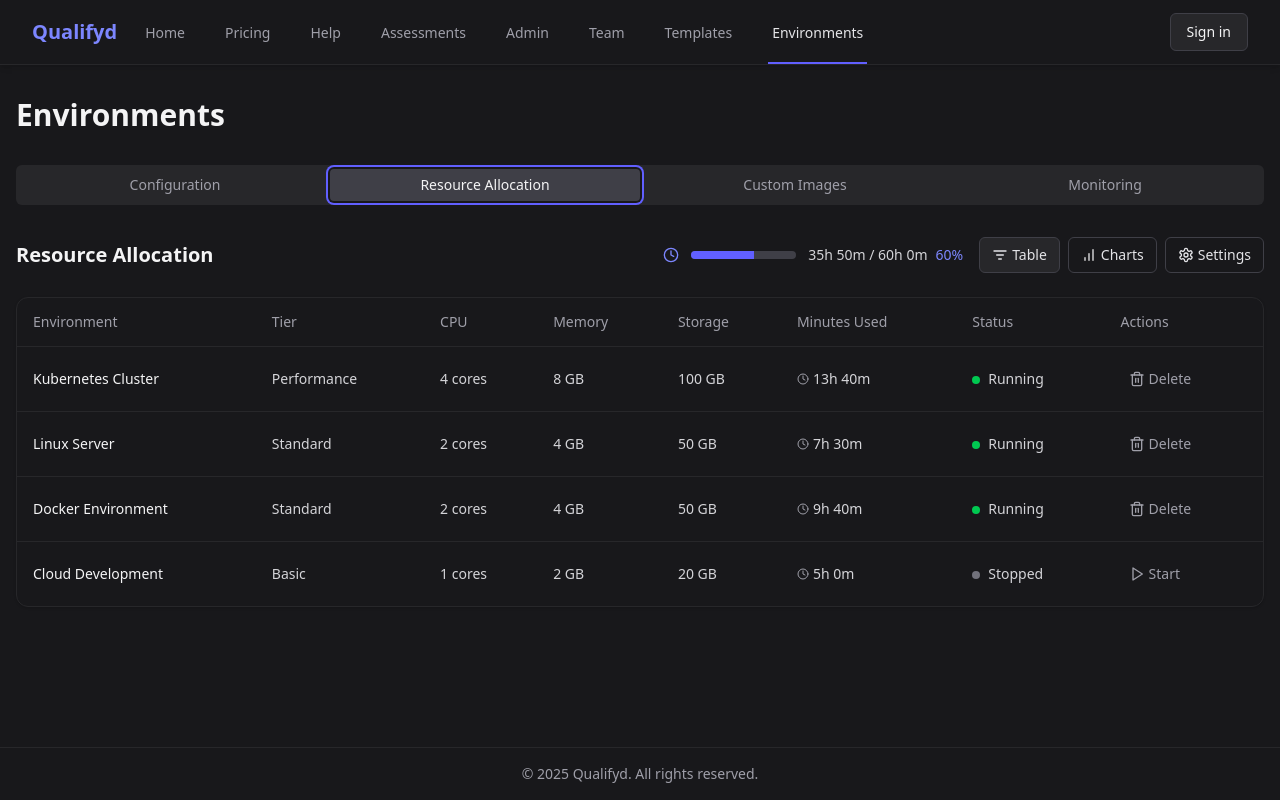
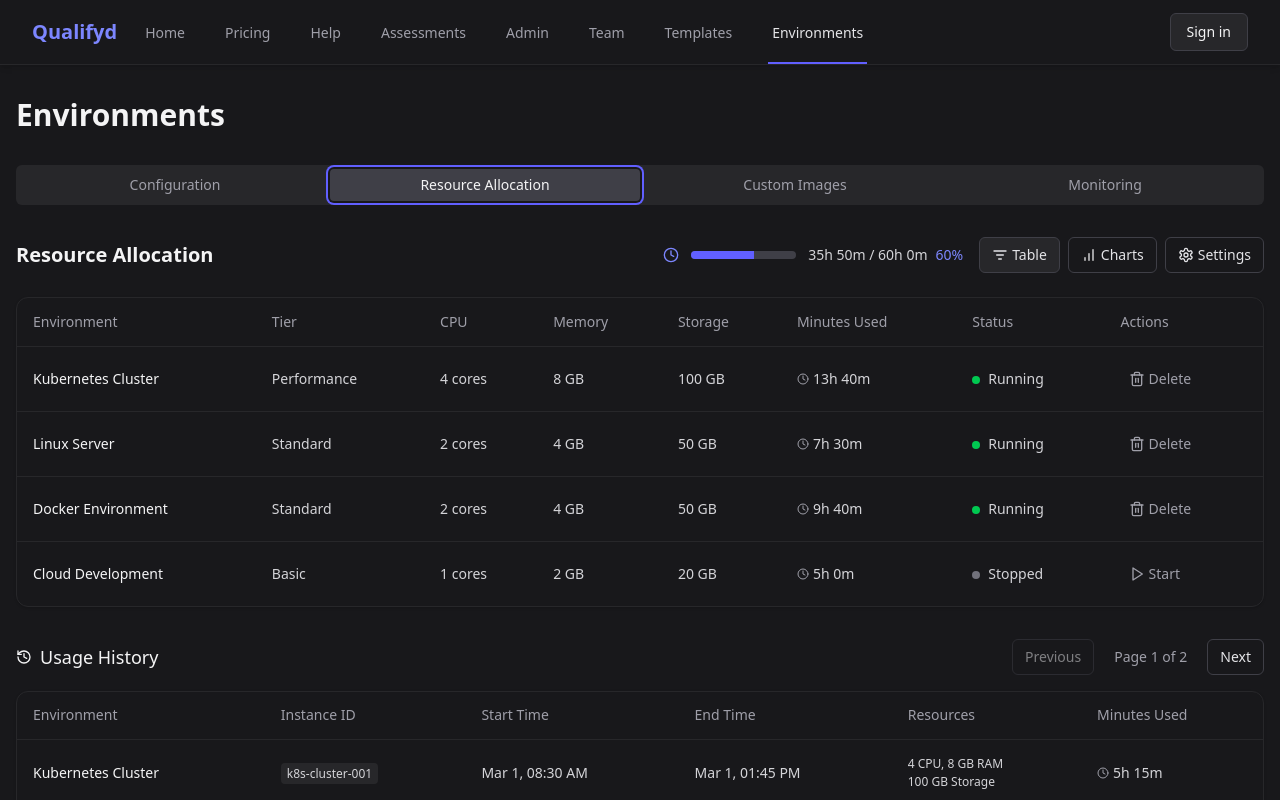
Before and after one commit to cstanislawski/qualifyd, a Next.js app in the folder frontend/: page /environments in a window 1280 px wide. Both pictures are taken after a click on the tab "Resource Allocation". Shown: the top 800 px of the page. Built offline with nearby package versions, Linux system fonts and the light colour scheme.

Commit message:
add history in allocation

```diff
--- a/frontend/src/app/environments/components/ResourceAllocationList.tsx
+++ b/frontend/src/app/environments/components/ResourceAllocationList.tsx
@@ -5,7 +5,7 @@ import { Button } from '@/components/ui/button';
 import { Card, CardContent } from '@/components/ui/card';
 import { Progress } from '@/components/ui/progress';
 import { Table, TableBody, TableCell, TableHead, TableHeader, TableRow } from '@/components/ui/table';
-import { BarChart, Settings, Clock, Play, Trash2, ListFilter } from 'lucide-react';
+import { BarChart, Settings, Clock, Play, Trash2, ListFilter, History } from 'lucide-react';
 
 // Mock data for resource allocation
 const mockResourceData = {
@@ -69,6 +69,107 @@ const mockResourceData = {
       status: 'Stopped',
     },
   ],
+  // Mock data for usage history
+  history: [
+    {
+      id: 'hist-1',
+      configId: 'env-1',
+      instanceId: 'k8s-cluster-001',
+      startTime: '2023-03-01T08:30:00Z',
+      endTime: '2023-03-01T13:45:00Z',
+      minutes: 315,
+      resources: {
+        cpu: 4,
+        memory: 8,
+        storage: 100,
+      },
+      tier: 'Performance',
+    },
+    {
+      id: 'hist-2',
+      configId: 'env-1',
+      instanceId: 'k8s-cluster-002',
+      startTime: '2023-03-01T14:30:00Z',
+      endTime: '2023-03-01T18:15:00Z',
+      minutes: 225,
+      resources: {
+        cpu: 4,
+        memory: 8,
+        storage: 100,
+      },
+      tier: 'Performance',
+    },
+    {
+      id: 'hist-3',
+      configId: 'env-2',
+      instanceId: 'linux-server-001',
+      startTime: '2023-03-01T09:00:00Z',
+      endTime: '2023-03-01T15:30:00Z',
+      minutes: 390,
+      resources: {
+        cpu: 2,
+        memory: 4,
+        storage: 50,
+      },
+      tier: 'Standard',
+    },
+    {
+      id: 'hist-4',
+      configId: 'env-3',
+      instanceId: 'docker-env-001',
+      startTime: '2023-03-01T10:15:00Z',
+      endTime: '2023-03-01T19:45:00Z',
+      minutes: 570,
+      resources: {
+        cpu: 2,
+        memory: 4,
+        storage: 50,
+      },
+      tier: 'Standard',
+    },
+    {
+      id: 'hist-5',
+      configId: 'env-4',
+      instanceId: 'cloud-dev-001',
+      startTime: '2023-02-28T14:00:00Z',
+      endTime: '2023-02-28T19:00:00Z',
+      minutes: 300,
+      resources: {
+        cpu: 1,
+        memory: 2,
+        storage: 20,
+      },
+      tier: 'Basic',
+    },
+    {
+      id: 'hist-6',
+      configId: 'env-2',
+      instanceId: 'linux-server-002',
+      startTime: '2023-02-28T08:45:00Z',
+      endTime: '2023-02-28T09:30:00Z',
+      minutes: 45,
+      resources: {
+        cpu: 2,
+        memory: 4,
+        storage: 50,
+      },
+      tier: 'Standard',
+    },
+    {
+      id: 'hist-7',
+      configId: 'env-3',
+      instanceId: 'docker-env-002',
+      startTime: '2023-02-27T13:20:00Z',
+      endTime: '2023-02-27T13:30:00Z',
+      minutes: 10,
+      resources: {
+        cpu: 2,
+        memory: 4,
+        storage: 50,
+      },
+      tier: 'Standard',
+    },
+  ],
   // Mock data for usage over time
   usageHistory: {
     "7d": [
@@ -102,7 +203,9 @@ const mockResourceData = {
 export function ResourceAllocationList() {
   const [resourceData] = useState(mockResourceData);
   const [view, setView] = useState('table');
-  const [timeframe, setTimeframe] = useState('7d');
+  const [timeframe, setView2] = useState('7d');
+  const [historyPage, setHistoryPage] = useState(1);
+  const itemsPerPage = 5;
 
   // Calculate the percentage used for minutes
   const minutesPercentage = (resourceData.summary.minutes.used / resourceData.summary.minutes.total) * 100;
@@ -120,6 +223,22 @@ export function ResourceAllocationList() {
     const minutes = totalMinutes % 60;
     return `${hours}h ${minutes > 0 ? minutes + 'm' : '0m'}`;
   }
+
+  // Format ISO date to readable format
+  function formatDate(dateString: string) {
+    return new Date(dateString).toLocaleDateString('en-US', {
+      month: 'short',
+      day: 'numeric',
+      hour: '2-digit',
+      minute: '2-digit'
+    });
+  }
+
+  // Get paginated history items
+  const paginatedHistory = resourceData.history.slice(
+    (historyPage - 1) * itemsPerPage,
+    historyPage * itemsPerPage
+  );
 
   return (
     <div className="space-y-6">
@@ -178,6 +297,8 @@ export function ResourceAllocationList() {
 
       {/* Environment Resource Table/Chart View */}
       {view === 'table' ? (
+        <div className="space-y-6">
+          {/* Summary Table */}
           <Card className="bg-zinc-900 border-zinc-800">
             <CardContent className="p-0">
               <Table>
@@ -240,6 +361,87 @@ export function ResourceAllocationList() {
               </Table>
             </CardContent>
           </Card>
+
+          {/* History Section */}
+          <div className="mt-8">
+            <div className="flex justify-between items-center mb-4">
+              <h3 className="text-lg font-medium text-zinc-100 flex items-center gap-2">
+                <History className="h-4 w-4" />
+                Usage History
+              </h3>
+              <div className="flex gap-2">
+                <Button
+                  variant="outline"
+                  size="sm"
+                  onClick={() => setHistoryPage(Math.max(1, historyPage - 1))}
+                  disabled={historyPage === 1}
+                >
+                  Previous
+                </Button>
+                <span className="flex items-center px-3 text-sm text-zinc-400">
+                  Page {historyPage} of {Math.ceil(resourceData.history.length / itemsPerPage)}
+                </span>
+                <Button
+                  variant="outline"
+                  size="sm"
+                  onClick={() => setHistoryPage(Math.min(Math.ceil(resourceData.history.length / itemsPerPage), historyPage + 1))}
+                  disabled={historyPage >= Math.ceil(resourceData.history.length / itemsPerPage)}
+                >
+                  Next
+                </Button>
+              </div>
+            </div>
+
+            <Card className="bg-zinc-900 border-zinc-800">
+              <CardContent className="p-0">
+                <Table>
+                  <TableHeader>
+                    <TableRow className="border-zinc-800 hover:bg-zinc-900">
+                      <TableHead className="text-zinc-400">Environment</TableHead>
+                      <TableHead className="text-zinc-400">Instance ID</TableHead>
+                      <TableHead className="text-zinc-400">Start Time</TableHead>
+                      <TableHead className="text-zinc-400">End Time</TableHead>
+                      <TableHead className="text-zinc-400">Resources</TableHead>
+                      <TableHead className="text-zinc-400">Minutes Used</TableHead>
+                    </TableRow>
+                  </TableHeader>
+                  <TableBody>
+                    {paginatedHistory.map((history) => {
+                      // Find the corresponding environment
+                      const env = resourceData.environments.find(e => e.id === history.configId);
+                      return (
+                        <TableRow key={history.id} className="border-zinc-800 hover:bg-zinc-800">
+                          <TableCell className="font-medium text-zinc-100">
+                            {env?.name || 'Unknown Environment'}
+                          </TableCell>
+                          <TableCell className="text-zinc-300">
+                            <span className="font-mono text-xs bg-zinc-800 py-0.5 px-1.5 rounded">
+                              {history.instanceId}
+                            </span>
+                          </TableCell>
+                          <TableCell className="text-zinc-300">{formatDate(history.startTime)}</TableCell>
+                          <TableCell className="text-zinc-300">{formatDate(history.endTime)}</TableCell>
+                          <TableCell className="text-zinc-300">
+                            <div className="flex flex-col gap-0.5">
+                              <span className="text-xs">{history.resources.cpu} CPU, {history.resources.memory} GB RAM</span>
+                              <span className="text-xs">{history.resources.storage} GB Storage</span>
+                            </div>
+                          </TableCell>
+                          <TableCell className="text-zinc-300">
+                            <div className="flex items-center gap-1">
+                              <Clock className="h-3 w-3 text-zinc-400" />
+                              {formatMinutes(history.minutes)}
+                            </div>
+                          </TableCell>
+                        </TableRow>
+                      );
+                    })}
+                  </TableBody>
+                </Table>
+              </CardContent>
+            </Card>
+          </div>
+        </div>
       ) : (
         <Card className="bg-zinc-900 border-zinc-800 p-6">
           <div className="flex justify-between items-center mb-6">
@@ -248,21 +450,21 @@ export function ResourceAllocationList() {
               <Button
                 size="sm"
                 variant={timeframe === '7d' ? 'default' : 'outline'}
-                onClick={() => setTimeframe('7d')}
+                onClick={() => setView2('7d')}
               >
                 7d
               </Button>
               <Button
                 size="sm"
                 variant={timeframe === '30d' ? 'default' : 'outline'}
-                onClick={() => setTimeframe('30d')}
+                onClick={() => setView2('30d')}
               >
                 30d
               </Button>
               <Button
                 size="sm"
                 variant={timeframe === '90d' ? 'default' : 'outline'}
-                onClick={() => setTimeframe('90d')}
+                onClick={() => setView2('90d')}
               >
                 90d
               </Button>
```
Lines whose indentation alone changed are shown as unchanged.
